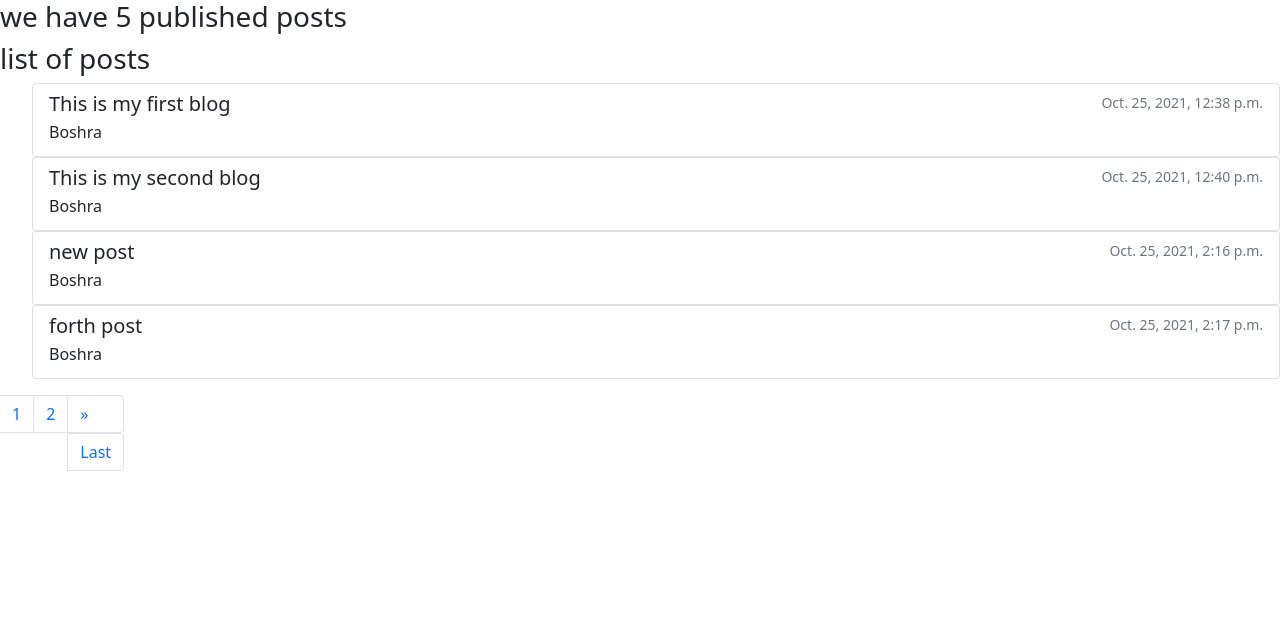
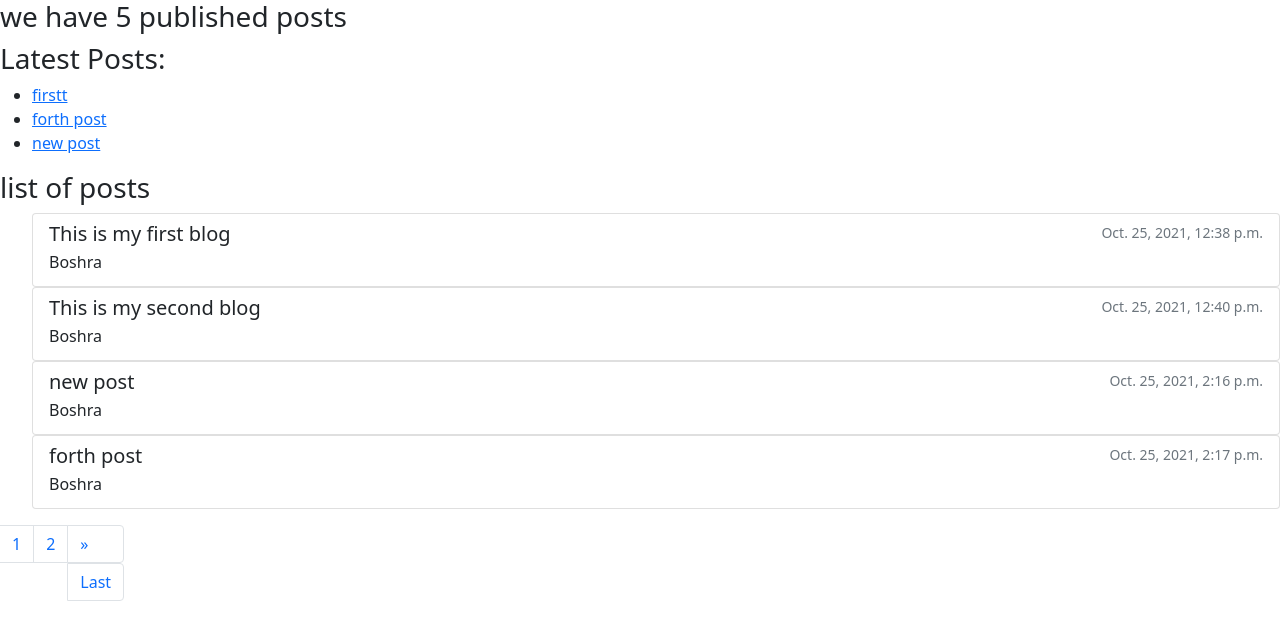
Before and after one commit to boshra-irnd/Django_weblog_site, a Django app: page /blog/ in a window 1280 px wide. Shown: the top 640 px of the page. Run offline with Django 3.2, Linux system fonts and the light colour scheme; data comes from the database, SQL or seed files in the repository; parts of the project's set-up code (start-up, migrations or seed data) failed here and were passed over.

Commit message:
add show_latest_posts

```diff
--- a/blog/templatetags/blog_tags.py
+++ b/blog/templatetags/blog_tags.py
@@ -6,3 +6,8 @@ register = template.Library()
 @register.simple_tag()
 def total_posts():
     return Post.published.count()
+
+@register.inclusion_tag('blog/post/latest_posts.html')
+def show_latest_posts(count=5):
+    latest_posts = Post.published.order_by('-publish')[:count]
+    return {'latest_posts':latest_posts}
--- /dev/null
+++ b/templates/blog/post/latest_posts.html
@@ -0,0 +1,7 @@
+<ul>
+    {% for post in latest_posts %}
+      <li>
+          <a href="{{post.get_absolute_url}}">{{post.title}}</a>
+      </li>
+    {% endfor %}
+</ul>
--- a/templates/blog/post/list.html
+++ b/templates/blog/post/list.html
@@ -4,6 +4,9 @@
 
 
 <h3>we have {% total_posts %} published posts</h3>
+<h3>Latest Posts:</h3>
+{% show_latest_posts 3 %}
+
 {% if tag %}
 <h3>posts with tag {{tag}}</h3>
 {% else %}
```
